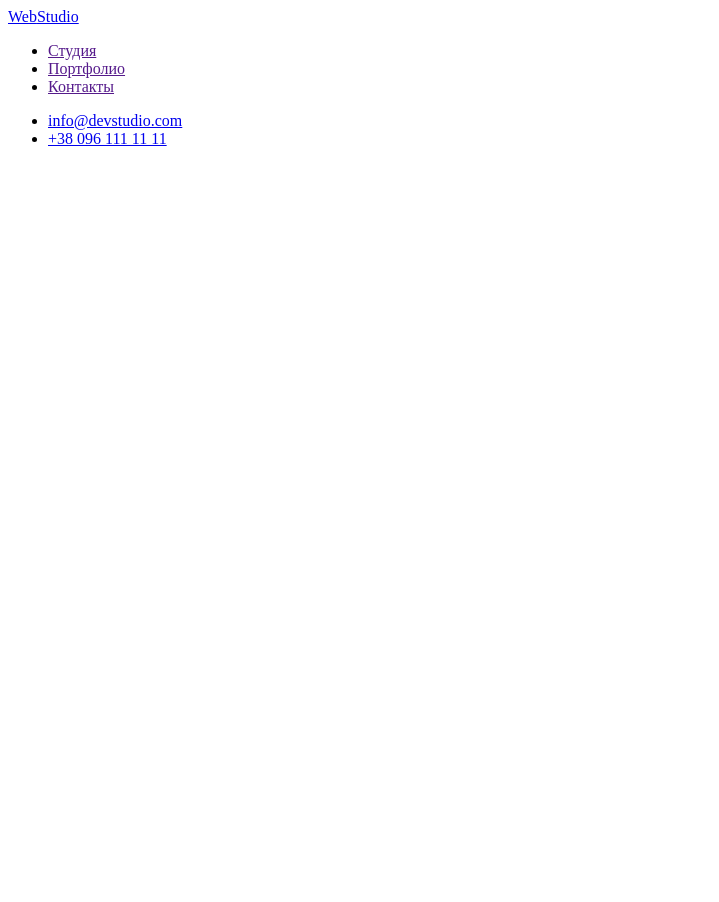
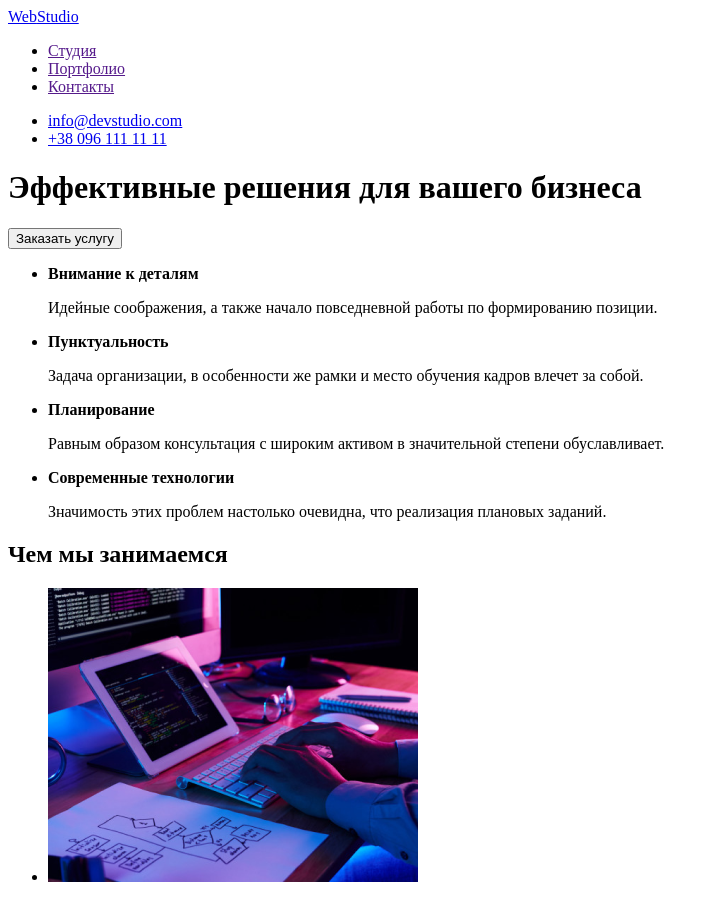
Before and after one commit to ArbakovMaxim/goit-markup-hw-01, a plain HTML site: page index.html in a window 1280 px wide. Shown: the whole page, without its empty margins (0-719 px from the left). Before the commit the page ends 800 px from the top, so only its background shows below. Drawn offline with Linux system fonts and the light colour scheme.

Commit message:
1section
html разметка первой секций

```diff
--- a/index.html
+++ b/index.html
@@ -20,9 +20,39 @@
              <li><a href="mailto:info@devstudio.com">info@devstudio.com</a></li>
              <li> <a href="tel:+380961111111">+38 096 111 11 11</a></li>
             </ul>
+    </header>
+    <div>
+        <h1>Эффективные решения для вашего бизнеса</h1>
+        <button type="button">Заказать услугу</button>
+    </div>
+    <section>
+        <ul>
+            <li>
+                <strong>Внимание к деталям</strong>
+                <p>Идейные соображения, а также начало повседневной работы по формированию позиции.</p>
+            </li>
+            <li>
+                <strong>Пунктуальность</strong>
+                <p>Задача организации, в особенности же рамки и место обучения кадров влечет за собой.</p>
+            </li>
+            <li>
+                <strong>Планирование</strong>
+                <p>Равным образом консультация с широким активом в значительной степени обуславливает.</p>
+            </li>
+            <li>
+                <strong>Современные технологии</strong>
+                <p>Значимость этих проблем настолько очевидна, что реализация плановых заданий.</p>
+            </li>
+        </ul>
+    </section>
+    <section>
+        <h2>Чем мы занимаемся</h2>
+        <ul>
+            <li>
+                <img src="images/img.png" alt="Работа за компьютером за столом">
 
-
-
-    </header>
+            </li>
+        </ul>
+    </section>
 </body>
 </html>
```
